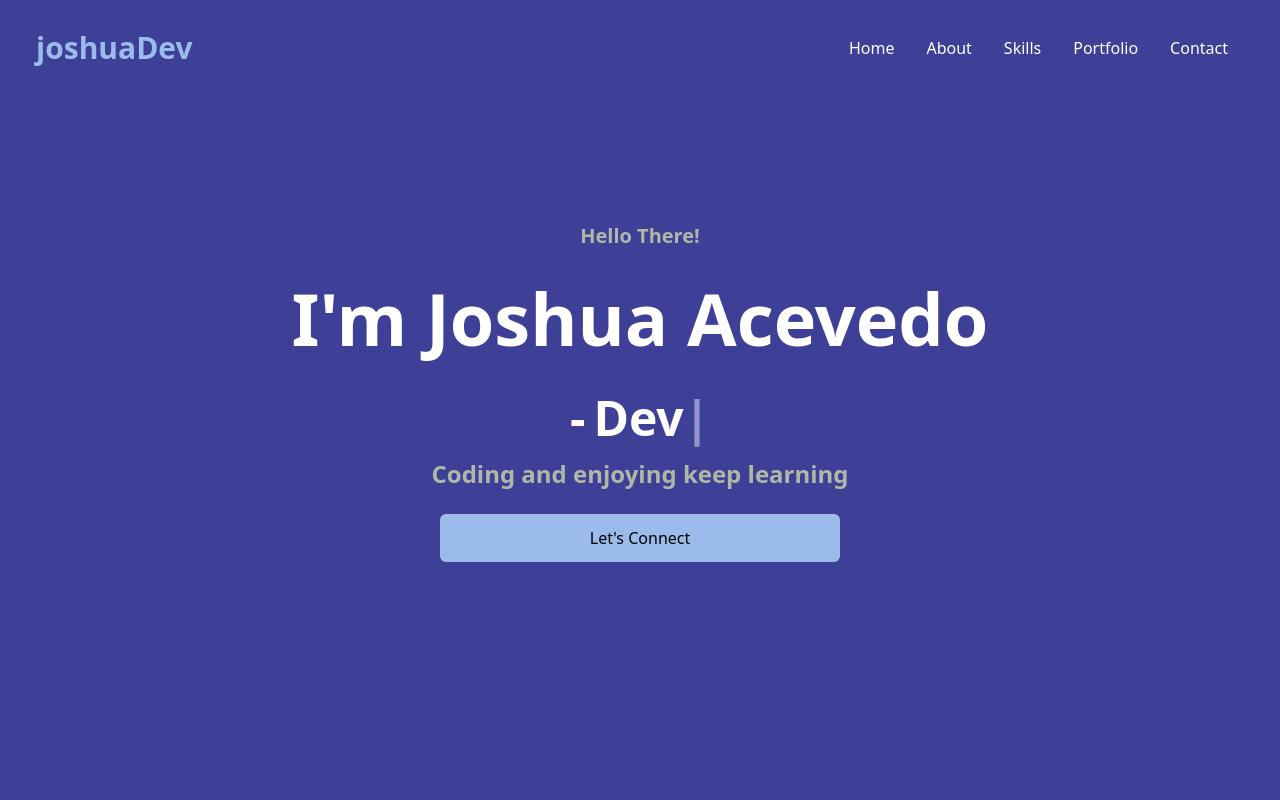
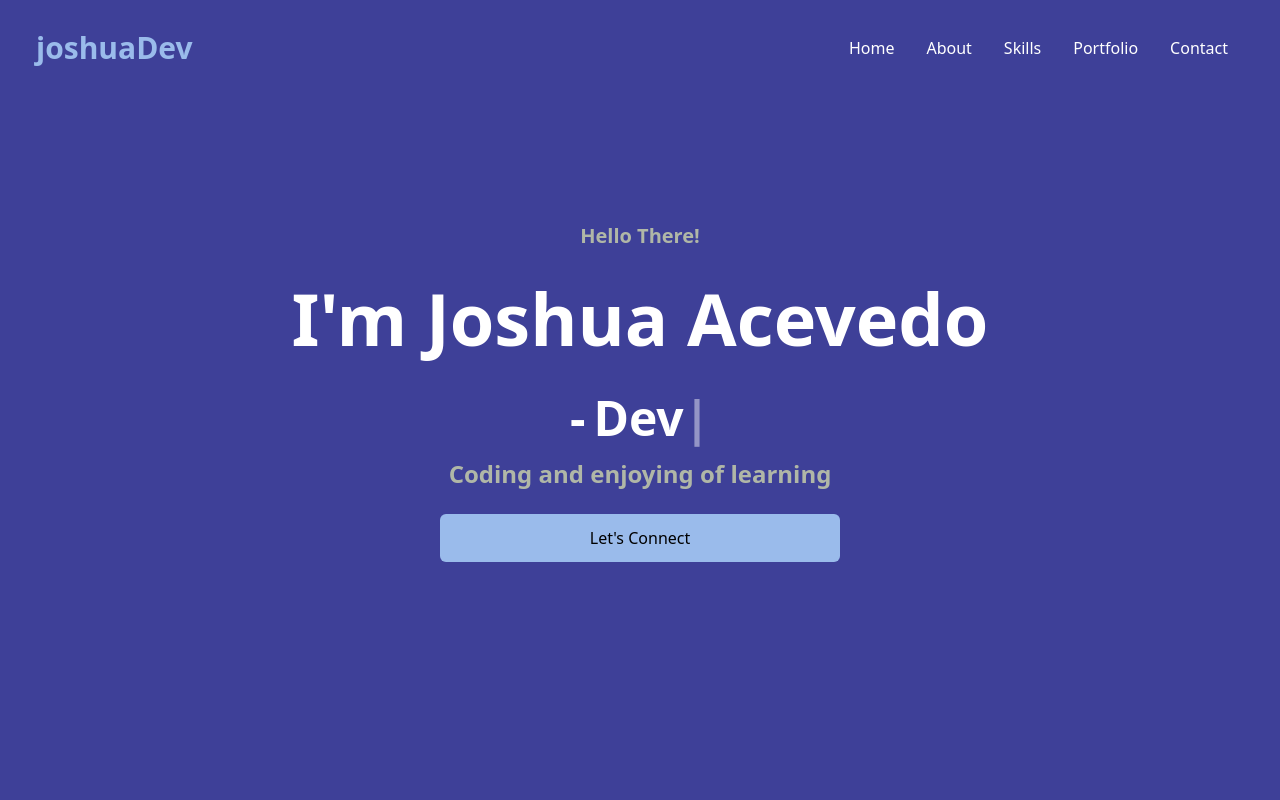
Before and after one commit to joshArfDev/portfolio-react, a React (Create React App) app: page / in a window 1280 px wide. Shown: the top 800 px of the page. Built offline with nearby package versions, Linux system fonts and the light colour scheme.

Commit message:
fixing up text (1.0)

```diff
--- a/src/components/Hero.jsx
+++ b/src/components/Hero.jsx
@@ -22,12 +22,12 @@ const Hero = () => {
           />
         </div>
         <p className="md:text-2xl text-xl font-bold text-[#c0c7a9e0]">
-          Coding and enjoying keep learning
+          Coding and enjoying of learning
         </p>
         <Link to="Contact" smooth={true} duration={500}>
-        <button className="bg-[#9ABBEB] w-[400px] rounded-md font-medium my-6 mx-auto py-3 text-black">
+          <button className="bg-[#9ABBEB] w-[400px] rounded-md font-medium my-6 mx-auto py-3 text-black">
             Let's Connect
-        </button>
+          </button>
         </Link>
       </div>
     </div>
```
